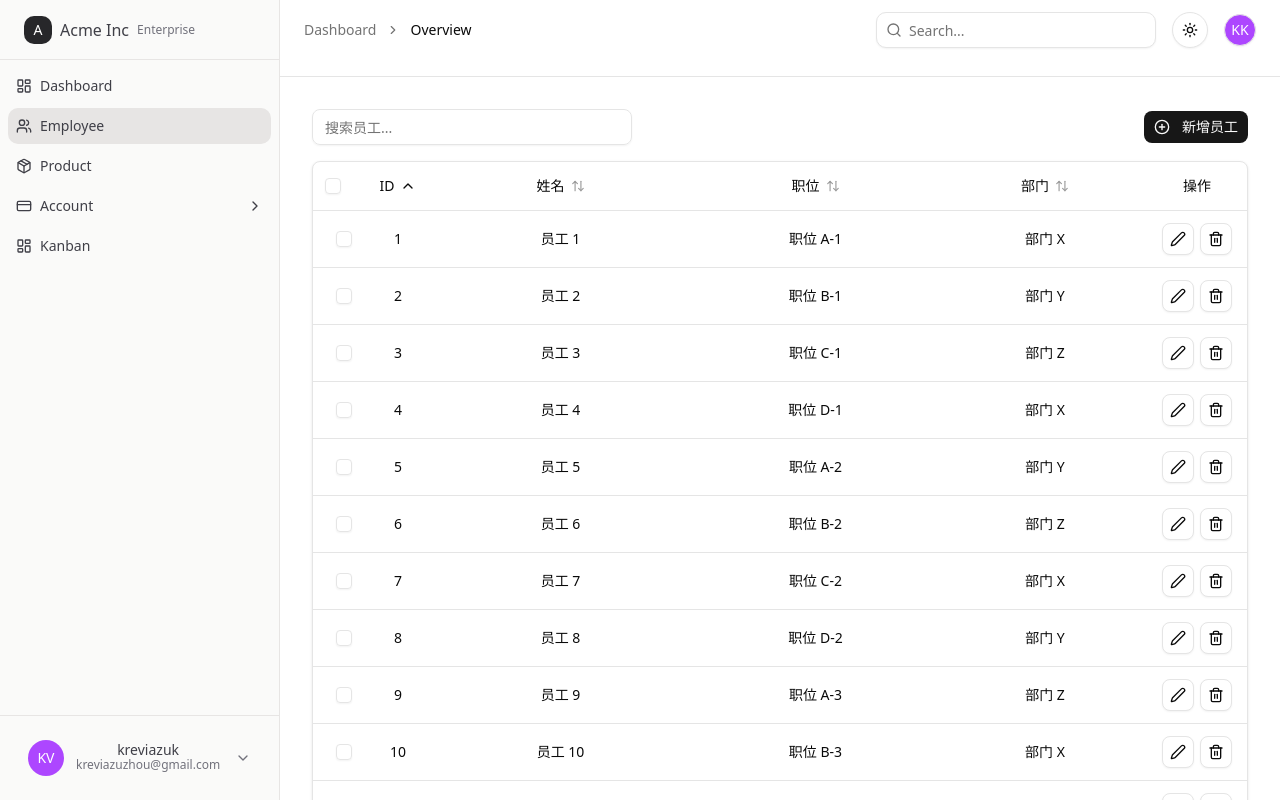
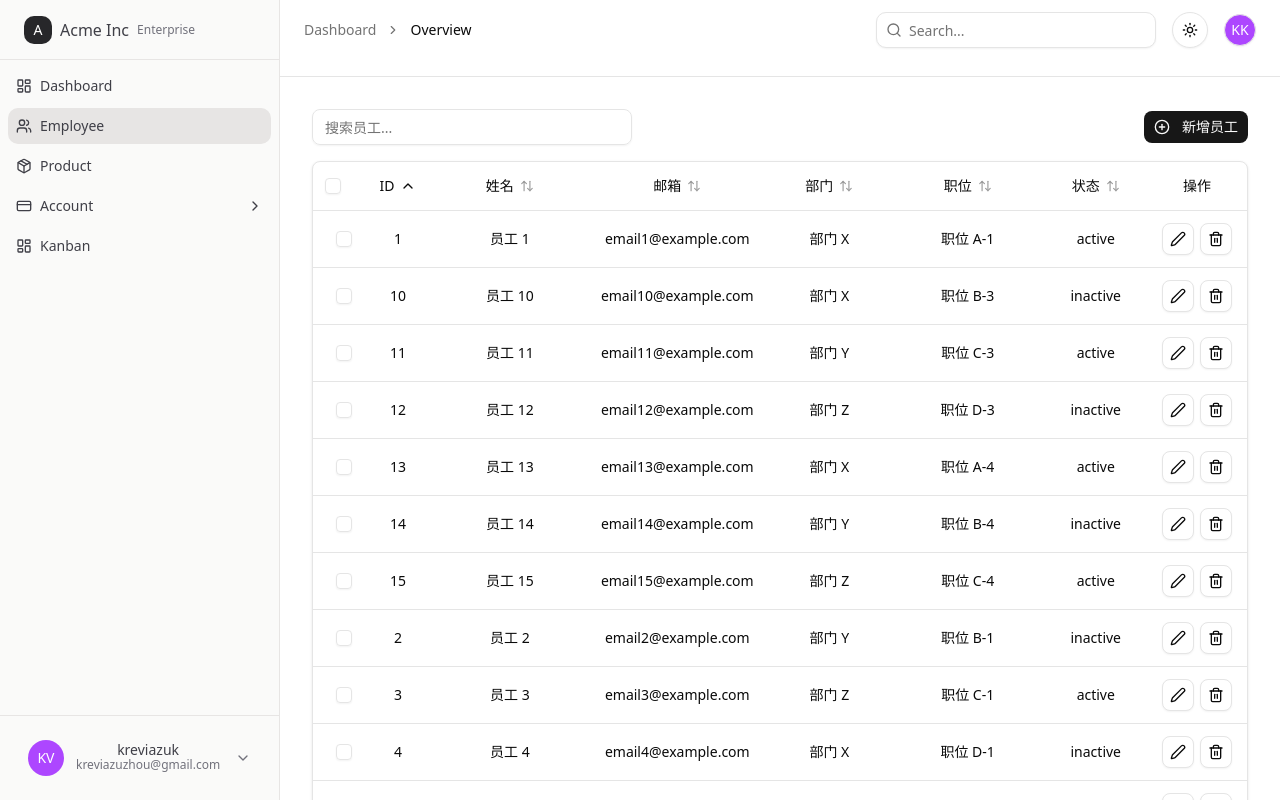
Before and after one commit to kreviazuk/shadcn, a React (Vite) app in the folder vite-project/: page /employees in a window 1280 px wide. Built offline with nearby package versions, Linux system fonts and the light colour scheme.

Commit message:
在 package.json 中添加 @tanstack/react-table 依赖；更新 pnpm-lock.yaml 以反映新依赖项；重构员工页面，添加表单验证和状态管理，以支持员工信息的增删改查操作，提升用户体验。

```diff
--- a/vite-project/package.json
+++ b/vite-project/package.json
@@ -20,6 +20,7 @@
     "@radix-ui/react-slot": "^1.2.2",
     "@radix-ui/react-tabs": "^1.1.11",
     "@tailwindcss/vite": "^4.1.6",
+    "@tanstack/react-table": "^8.21.3",
     "@types/react-router-dom": "^5.3.3",
     "class-variance-authority": "^0.7.1",
     "clsx": "^2.1.1",
--- a/vite-project/src/pages/employee/index.tsx
+++ b/vite-project/src/pages/employee/index.tsx
@@ -1,5 +1,5 @@
 import * as React from 'react';
-import { useState, useMemo, useCallback } from 'react';
+import { useState, useMemo, useCallback, useEffect } from 'react';
 import {
   Table,
   TableHeader,
@@ -29,21 +29,36 @@ import {
   AlertDialogHeader,
   AlertDialogTitle,
 } from "@/components/ui/alert-dialog";
-import { Label } from "@/components/ui/label";
 import { ArrowUpDown, Trash2, ChevronUp, ChevronDown, Edit2Icon, PlusCircleIcon } from 'lucide-react';
+import {
+  Form,
+  FormControl,
+  FormField,
+  FormItem,
+  FormLabel,
+  FormMessage,
+} from "@/components/ui/form";
+import { zodResolver } from "@hookform/resolvers/zod";
+import { useForm } from "react-hook-form";
+import * as z from "zod";
 
 interface Employee {
-  id: number;
+  id: string;
   name: string;
-  role: string;
+  email: string;
   department: string;
+  title: string;
+  status: 'active' | 'inactive';
+  avatar?: string;
 }
 
 const initialMockEmployees: Employee[] = Array.from({ length: 15 }, (_, i) => ({
-  id: i + 1,
+  id: (i + 1).toString(),
   name: `员工 ${i + 1}`,
-  role: `职位 ${String.fromCharCode(65 + (i % 4))}-${Math.floor(i / 4) + 1}`,
+  email: `email${i + 1}@example.com`,
   department: `部门 ${String.fromCharCode(88 + (i % 3))}`,
+  title: `职位 ${String.fromCharCode(65 + (i % 4))}-${Math.floor(i / 4) + 1}`,
+  status: i % 2 === 0 ? 'active' : 'inactive',
 }));
 
 type SortKey = keyof Employee;
@@ -58,17 +73,57 @@ interface ColumnDefinition {
   sortable?: boolean;
 }
 
+// Zod schema for form validation
+const employeeSchema = z.object({
+  id: z.string().optional(),
+  name: z.string().min(2, { message: '姓名至少包含2个字符。' }),
+  email: z.string().email({ message: '请输入有效的邮箱地址。' }),
+  department: z.string().min(1, { message: '部门不能为空。' }),
+  title: z.string().min(1, { message: '职位不能为空。' }),
+  status: z.enum(['active', 'inactive']),
+});
+
+type EmployeeFormValues = z.infer<typeof employeeSchema>;
+
 export function EmployeePage() {
   const [employees, setEmployees] = useState<Employee[]>(initialMockEmployees);
   const [searchTerm, setSearchTerm] = useState('');
   const [sortConfig, setSortConfig] = useState<{ key: SortKey | null; direction: 'ascending' | 'descending' }>({ key: 'id', direction: 'ascending' });
-  const [selectedRows, setSelectedRows] = useState<Set<number>>(new Set());
+  const [selectedRows, setSelectedRows] = useState<Set<string>>(new Set());
 
   const [isModalOpen, setIsModalOpen] = useState(false);
   const [modalMode, setModalMode] = useState<ModalMode>('add');
-  const [currentEmployee, setCurrentEmployee] = useState<Partial<Employee>>({});
+  const [editingEmployeeId, setEditingEmployeeId] = useState<string | null>(null);
 
   const [isDeleteDialogOpen, setIsDeleteDialogOpen] = useState(false);
+
+  const form = useForm<EmployeeFormValues>({
+    resolver: zodResolver(employeeSchema),
+    defaultValues: {
+      name: "",
+      email: "",
+      department: "",
+      title: "",
+      status: "active",
+    },
+  });
+
+  useEffect(() => {
+    if (isModalOpen) {
+      if (modalMode === 'add') {
+        form.reset({ name: '', email: '', department: '', title: '', status: 'active' });
+        setEditingEmployeeId(null);
+      } else if (editingEmployeeId !== null) {
+        const employeeToEdit = employees.find(emp => emp.id === editingEmployeeId);
+        if (employeeToEdit) {
+          form.reset(employeeToEdit);
+        }
+      }
+    } else {
+      // Optionally clear form on close, or leave as is if re-opening for edit might be immediate
+      // form.reset({ name: '', email: '', department: '', title: '', status: 'active' });
+    }
+  }, [isModalOpen, modalMode, editingEmployeeId, form, employees]);
 
   const handleSort = useCallback((key: SortKey) => {
     setSortConfig(prevConfig => ({
@@ -112,7 +167,7 @@ export function EmployeePage() {
     }
   }, [sortedAndFilteredEmployees]);
 
-  const handleSelectRow = useCallback((id: number, checked: boolean) => {
+  const handleSelectRow = useCallback((id: string, checked: boolean) => {
     setSelectedRows(prevSelected => {
       const newSelected = new Set(prevSelected);
       if (checked) newSelected.add(id); else newSelected.delete(id);
@@ -123,33 +178,30 @@ export function EmployeePage() {
   const openModal = (mode: ModalMode, employee?: Employee) => {
     setModalMode(mode);
     if (mode === 'add') {
-      setCurrentEmployee({ name: '', role: '', department: '' });
+      setEditingEmployeeId(null);
+      form.reset({ name: '', email: '', department: '', title: '', status: 'active' });
     } else if (employee) {
-      setCurrentEmployee({ ...employee });
+      setEditingEmployeeId(employee.id);
+      form.reset(employee);
     }
     setIsModalOpen(true);
   };
 
-  const handleFormInputChange = (e: React.ChangeEvent<HTMLInputElement>) => {
-    const { name, value } = e.target;
-    setCurrentEmployee(prev => ({ ...prev, [name]: value }));
-  };
-
-  const handleFormSubmit = () => {
-    if (!currentEmployee.name || !currentEmployee.role || !currentEmployee.department) {
-      alert('请填写所有必填字段！');
-      return;
-    }
+  function onSubmit(data: EmployeeFormValues) {
     if (modalMode === 'add') {
-      const newId = Math.max(0, ...employees.map(e => e.id).concat(0)) + 1;
-      setEmployees(prev => [...prev, { ...currentEmployee, id: newId } as Employee]);
-    } else if (currentEmployee.id) {
-      setEmployees(prev => prev.map(emp => emp.id === currentEmployee.id ? { ...emp, ...currentEmployee } as Employee : emp));
+      const newId = `emp-${Date.now()}-${Math.random().toString(36).substring(2, 9)}`;
+      setEmployees(prev => [...prev, { ...data, id: newId }]);
+    } else if (editingEmployeeId !== null) {
+      setEmployees(prev =>
+        prev.map(emp =>
+          emp.id === editingEmployeeId ? { ...emp, ...data, id: editingEmployeeId } : emp
+        )
+      );
     }
     setIsModalOpen(false);
-  };
+  }
 
-  const handleDeleteRow = (id: number) => {
+  const handleDeleteRow = (id: string) => {
     if (window.confirm('确定要删除这位员工吗？')) {
        setEmployees(prev => prev.filter(emp => emp.id !== id));
        setSelectedRows(prev => { const s = new Set(prev); s.delete(id); return s; });
@@ -181,8 +233,10 @@ export function EmployeePage() {
     { key: 'select', label: '', className: "w-[50px] px-3" },
     { key: 'id', label: 'ID', sortable: true, className: "w-[70px] px-3" },
     { key: 'name', label: '姓名', sortable: true, className: "min-w-[150px] px-3" },
-    { key: 'role', label: '职位', sortable: true, className: "min-w-[150px] px-3" },
+    { key: 'email', label: '邮箱', sortable: true, className: "min-w-[150px] px-3" },
     { key: 'department', label: '部门', sortable: true, className: "min-w-[120px] px-3" },
+    { key: 'title', label: '职位', sortable: true, className: "min-w-[150px] px-3" },
+    { key: 'status', label: '状态', sortable: true, className: "min-w-[100px] px-3" },
     { key: 'actions', label: '操作', className: "w-[100px] px-3" },
   ];
 
@@ -282,30 +336,87 @@ export function EmployeePage() {
 
       <Dialog open={isModalOpen} onOpenChange={setIsModalOpen}>
         <DialogContent className="sm:max-w-[425px]">
+          <Form {...form}>
+            <form onSubmit={form.handleSubmit(onSubmit)} className="space-y-8">
               <DialogHeader>
                 <DialogTitle>{modalMode === 'add' ? '新增员工' : '编辑员工'}</DialogTitle>
                 <DialogDescription>
                   {modalMode === 'add' ? '填写以下信息以添加新员工。' : '修改员工信息。'}
                 </DialogDescription>
               </DialogHeader>
-          <div className="grid gap-4 py-4">
-            <div className="grid grid-cols-4 items-center gap-4">
-              <Label htmlFor="name" className="text-right">姓名</Label>
-              <Input id="name" name="name" value={currentEmployee.name || ''} onChange={handleFormInputChange} className="col-span-3" />
-            </div>
-            <div className="grid grid-cols-4 items-center gap-4">
-              <Label htmlFor="role" className="text-right">职位</Label>
-              <Input id="role" name="role" value={currentEmployee.role || ''} onChange={handleFormInputChange} className="col-span-3" />
-            </div>
-            <div className="grid grid-cols-4 items-center gap-4">
-              <Label htmlFor="department" className="text-right">部门</Label>
-              <Input id="department" name="department" value={currentEmployee.department || ''} onChange={handleFormInputChange} className="col-span-3" />
-            </div>
-          </div>
+
+              <FormField
+                control={form.control}
+                name="name"
+                render={({ field }) => (
+                  <FormItem className="grid grid-cols-4 items-center gap-4">
+                    <FormLabel className="text-right">姓名</FormLabel>
+                    <FormControl className="col-span-3">
+                      <Input placeholder="请输入员工姓名" {...field} />
+                    </FormControl>
+                    <FormMessage className="col-span-4 text-right" />
+                  </FormItem>
+                )}
+              />
+              <FormField
+                control={form.control}
+                name="email"
+                render={({ field }) => (
+                  <FormItem className="grid grid-cols-4 items-center gap-4">
+                    <FormLabel className="text-right">邮箱</FormLabel>
+                    <FormControl className="col-span-3">
+                      <Input placeholder="请输入员工邮箱" {...field} />
+                    </FormControl>
+                    <FormMessage className="col-span-4 text-right" />
+                  </FormItem>
+                )}
+              />
+              <FormField
+                control={form.control}
+                name="department"
+                render={({ field }) => (
+                  <FormItem className="grid grid-cols-4 items-center gap-4">
+                    <FormLabel className="text-right">部门</FormLabel>
+                    <FormControl className="col-span-3">
+                      <Input placeholder="请输入员工部门" {...field} />
+                    </FormControl>
+                    <FormMessage className="col-span-4 text-right" />
+                  </FormItem>
+                )}
+              />
+              <FormField
+                control={form.control}
+                name="title"
+                render={({ field }) => (
+                  <FormItem className="grid grid-cols-4 items-center gap-4">
+                    <FormLabel className="text-right">职位</FormLabel>
+                    <FormControl className="col-span-3">
+                      <Input placeholder="请输入员工职位" {...field} />
+                    </FormControl>
+                    <FormMessage className="col-span-4 text-right" />
+                  </FormItem>
+                )}
+              />
+              <FormField
+                control={form.control}
+                name="status"
+                render={({ field }) => (
+                  <FormItem className="grid grid-cols-4 items-center gap-4">
+                    <FormLabel className="text-right">状态</FormLabel>
+                    <FormControl className="col-span-3">
+                      <Input placeholder="请输入员工状态" {...field} />
+                    </FormControl>
+                    <FormMessage className="col-span-4 text-right" />
+                  </FormItem>
+                )}
+              />
+
               <DialogFooter>
-            <Button variant="outline" onClick={() => setIsModalOpen(false)}>取消</Button>
-            <Button onClick={handleFormSubmit}>保存</Button>
+                <Button type="button" variant="outline" onClick={() => setIsModalOpen(false)}>取消</Button>
+                <Button type="submit">保存</Button>
               </DialogFooter>
+            </form>
+          </Form>
         </DialogContent>
       </Dialog>
 
```
Also changed, not shown: 1 other file (tests, documents, lock files or other folders). Lines whose indentation alone changed are shown as unchanged.
